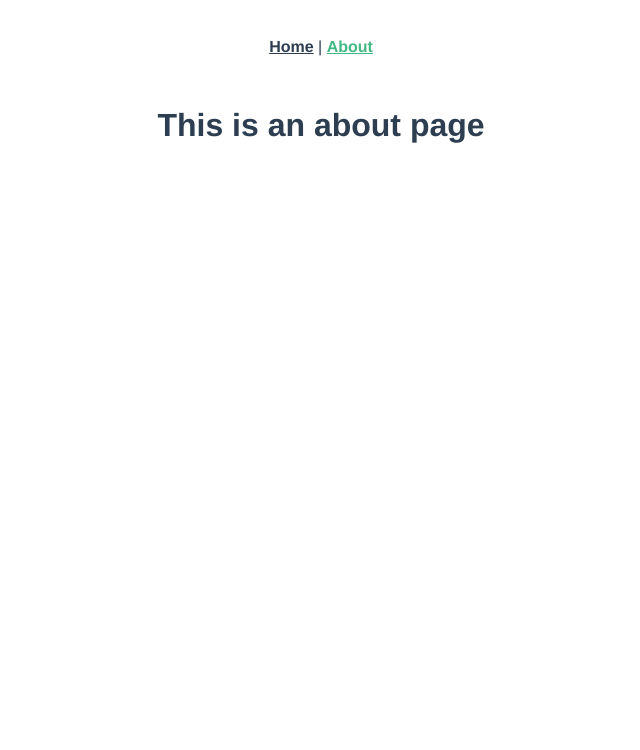
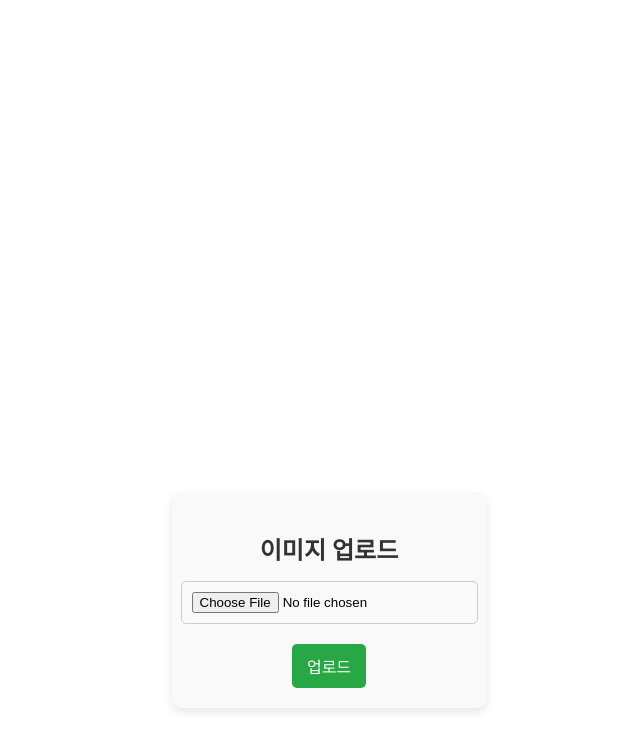
Before and after one commit to eonduck2/KDT-IaaS-2-ProjectB-3team-fe, a Vue app: page /about in a window 1280 px wide. Shown: the top 750 px of the page, without its empty margins (319-959 px from the left). Built offline with nearby package versions, Linux system fonts and the light colour scheme.

Commit message:
🎨김보미:ImageUpload component에 style 붙이기

```diff
--- a/public/index.html
+++ b/public/index.html
@@ -1,5 +1,5 @@
 <!DOCTYPE html>
-<html lang="">
+<html lang="en" style="height: 100%;">
   <head>
     <meta charset="utf-8">
     <meta http-equiv="X-UA-Compatible" content="IE=edge">
--- a/src/App.vue
+++ b/src/App.vue
@@ -1,30 +1,29 @@
 <template>
-  <nav>
-    <router-link to="/">Home</router-link> |
-    <router-link to="/about">About</router-link>
-  </nav>
-  <router-view />
+  <div id="app">
+    <ImageUpload />
+    <!-- 이미지 업로드 컴포넌트 추가 -->
+  </div>
 </template>
 
-<style>
+<script lang="ts">
+import { defineComponent } from "vue";
+import ImageUpload from "./components/ImageUpload.vue";
+
+export default defineComponent({
+  name: "App",
+  components: {
+    ImageUpload,
+  },
+});
+</script>
+
+<style scoped>
 #app {
-  font-family: Avenir, Helvetica, Arial, sans-serif;
-  -webkit-font-smoothing: antialiased;
-  -moz-osx-font-smoothing: grayscale;
-  text-align: center;
-  color: #2c3e50;
-}
-
-nav {
-  padding: 30px;
-}
-
-nav a {
-  font-weight: bold;
-  color: #2c3e50;
-}
-
-nav a.router-link-exact-active {
-  color: #42b983;
+  display: flex;
+  justify-content: center;
+  align-items: center;
+  position: relative;
+  width: 100vw;
+  height: 100vh;
 }
 </style>
--- a/src/components/ImageUpload.vue
+++ b/src/components/ImageUpload.vue
@@ -1,9 +1,9 @@
 <template>
-  <div>
+  <div class="upload-container">
     <h2>이미지 업로드</h2>
-    <input type="file" @change="onFileChange" />
-    <button @click="uploadImage">업로드</button>
-    <p v-if="message">{{ message }}</p>
+    <input type="file" @change="onFileChange" class="file-input" />
+    <button @click="uploadImage" class="upload-button">업로드</button>
+    <p v-if="message" class="upload-message">{{ message }}</p>
   </div>
 </template>
 
@@ -14,7 +14,7 @@ import { uploadImageToBackend } from "../services/api";
 export default defineComponent({
   data() {
     return {
-      selectedFile: null as File | null, // 파일 타입을 명시
+      selectedFile: null as File | null, // 파일 타입 명시
       message: "" as string, // 문자열 타입 명시
     };
   },
@@ -39,3 +39,54 @@ export default defineComponent({
   },
 });
 </script>
+
+<style scoped>
+.upload-container {
+  display: flex;
+  flex-direction: column;
+  align-items: center;
+  background-color: #f9f9f9;
+  padding: 20px;
+  border-radius: 10px;
+  box-shadow: 0 4px 8px rgba(0, 0, 0, 0.1);
+  max-width: 400px;
+  margin-top: 30%;
+}
+
+h2 {
+  font-size: 1.5em;
+  margin-bottom: 15px;
+  color: #333;
+}
+
+.file-input {
+  margin-bottom: 10px;
+  padding: 10px;
+  border: 1px solid #ccc;
+  border-radius: 5px;
+  width: 100%;
+  cursor: pointer;
+}
+
+.upload-button {
+  background-color: #28a745;
+  color: white;
+  padding: 10px 15px;
+  border: none;
+  border-radius: 5px;
+  cursor: pointer;
+  font-size: 1em;
+  transition: background-color 0.3s ease;
+  margin-top: 10px;
+}
+
+.upload-button:hover {
+  background-color: #218838;
+}
+
+.upload-message {
+  margin-top: 15px;
+  font-size: 0.9em;
+  color: #d9534f;
+}
+</style>
--- a/src/views/HomeView.vue
+++ b/src/views/HomeView.vue
@@ -1,6 +1,5 @@
 <template>
   <div class="home">
-    <img alt="Vue logo" src="../assets/logo.png" />
     <HelloWorld msg="Welcome to Your Vue.js + TypeScript App" />
   </div>
 </template>
```
Also changed, not shown: src/assets/logo.png (deleted), 1 other file (tests, documents, lock files or other folders).
